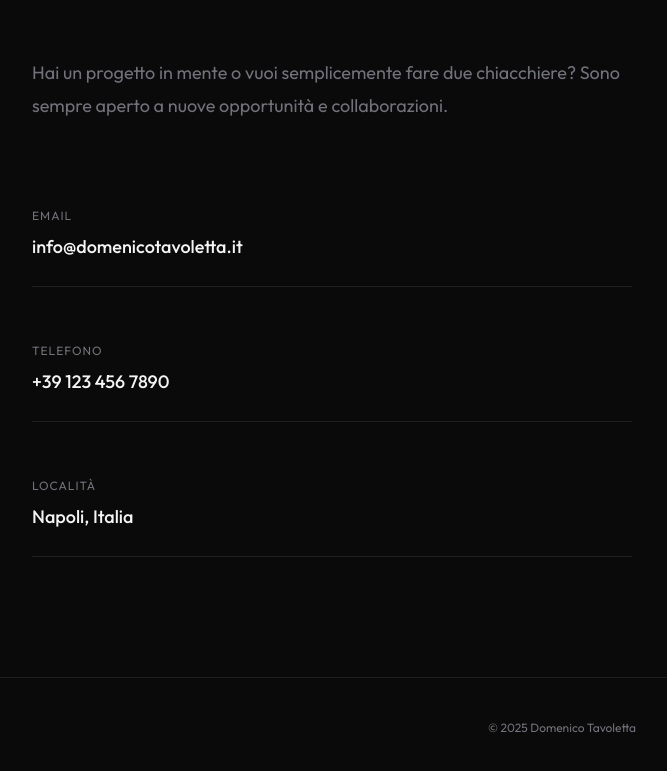
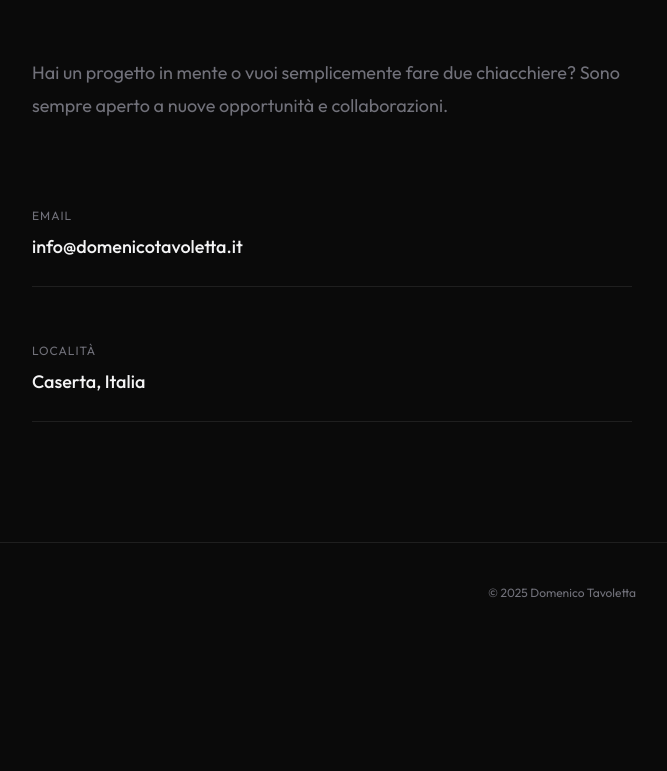
Before and after one commit to DyDomy/domenico-portafolio, a plain HTML site: page index.html in a window 1280 px wide. Shown: the part 3123-3894 px from the top of the page, without its empty margins (128-795 px from the left). After the commit the page ends 3765 px from the top, so only its background shows below. Drawn offline with Linux system fonts and the light colour scheme.

Commit message:
Update index.html

```diff
--- a/index.html
+++ b/index.html
@@ -188,13 +188,9 @@
                         <span class="method-label">Email</span>
                         <span class="method-value">info@domenicotavoletta.it</span>
                     </a>
-                    <a href="tel:+39123456789" class="contact-method">
-                        <span class="method-label">Telefono</span>
-                        <span class="method-value">+39 123 456 7890</span>
-                    </a>
                     <div class="contact-method">
                         <span class="method-label">Località</span>
-                        <span class="method-value">Napoli, Italia</span>
+                        <span class="method-value">Caserta, Italia</span>
                     </div>
                 </div>
             </div>
```
